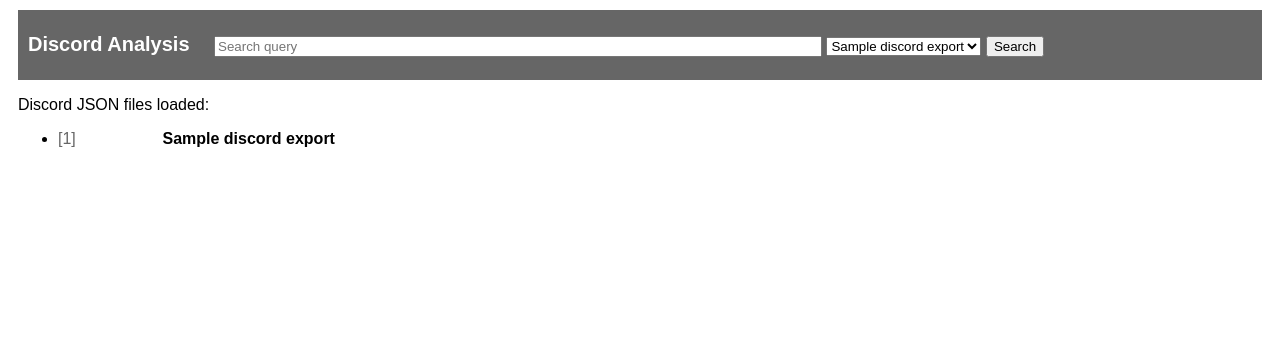
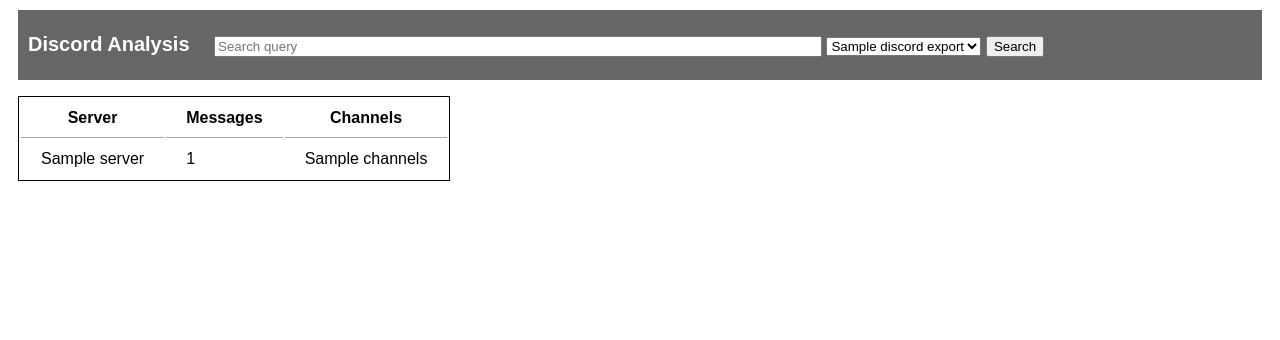
Before and after one commit to micahflee/discord-analysis, a Flask app: template templates/index.html in a window 1280 px wide. Shown: the top 340 px of the page. Run offline with Flask 2, Linux system fonts and the light colour scheme; the template is opened without the code that fills it: most values are stand-ins (such as "Sample title", 1, 10 or a date in 2020); parts of the project's set-up code (start-up, migrations or seed data) failed here and were passed over.

Commit message:
Refactor index to display stats

```diff
--- a/app.py
+++ b/app.py
@@ -137,8 +137,19 @@ data = None
 
 @app.route('/')
 def index():
-    discord_exports = DiscordExport.query.all()
-    return render_template('index.html', discord_exports=discord_exports)
+    server_stats = []
+
+    servers = Server.query.all()
+    for server in servers:
+        message_count = Message.query.filter_by(server=server).count()
+        channels = Channel.query.filter_by(server=server).all()
+        server_stats.append({
+            'name': server.name,
+            'message_count': message_count,
+            'channels': ', '.join(['#'+_.name for _ in channels])
+        })
+
+    return render_template('index.html', server_stats=server_stats)
 
 @app.route('/search')
 def search():
--- a/static/style.css
+++ b/static/style.css
@@ -28,10 +28,21 @@ body {
   width: 600px;
 }
 
-.content .size {
-  display: inline-block;
-  width: 100px;
-  color: #666666;
+.content .stats table {
+    border: 1px solid #000000;
+}
+
+.content .stats table tr {
+    padding: 10px;
+}
+
+.content .stats table th {
+    padding: 10px 20px;
+    border-bottom: 1px solid #AAAAAA;
+}
+
+.content .stats table td {
+    padding: 10px 20px;
 }
 
 .content .results {
--- a/templates/index.html
+++ b/templates/index.html
@@ -1,9 +1,19 @@
 {% extends "layout.html" %}
 {% block content %}
-  <p>Discord JSON files loaded:</p>
-  <ul>
-    {% for discord_export in discord_exports %}
-      <li><span class="size">[{{ discord_export.human_readable_size() }}]</span> <strong>{{ discord_export.basename }}</strong></li>
+<div class="stats">
+  <table>
+    <tr>
+      <th>Server</th>
+      <th>Messages</th>
+      <th>Channels</th>
+    </tr>
+    {% for server in server_stats %}
+      <tr>
+        <td>{{ server.name }}</td>
+        <td>{{ server.message_count }}</td>
+        <td>{{ server.channels }}</td>
+      </tr>
     {% endfor %}
-  </ul>
+  </table>
+</div>
 {% endblock %}
```
